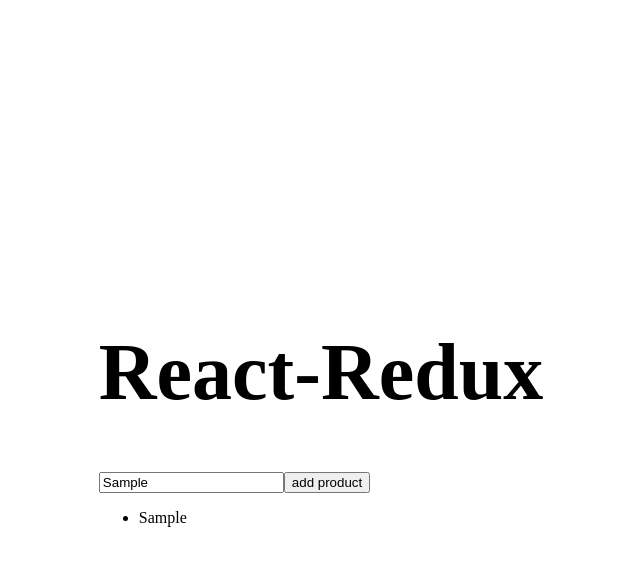
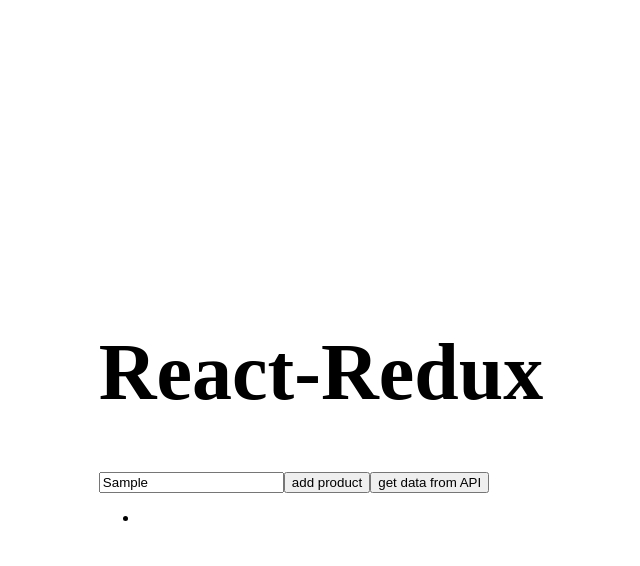
Before and after one commit to dosepehr/redux-playground, a React (Vite) app: page / in a window 1280 px wide. Both pictures are taken after typing "Sample" into the empty fields and a click on the button "add product". Shown: the top 566 px of the page, without its empty margins (319-959 px from the left). Built offline with nearby package versions, Linux system fonts and the light colour scheme.

Commit message:
render server data to dom

```diff
--- a/src/App.jsx
+++ b/src/App.jsx
@@ -1,6 +1,9 @@
 import { useState } from 'react';
 import { useDispatch } from 'react-redux';
-import { addProductAction } from './redux/store/Products';
+import {
+    addProductAction,
+    getProductsFromServerAction,
+} from './redux/store/Products';
 import './App.css';
 import Products from './Products';
 export default function App() {
@@ -19,6 +22,17 @@
             <button onClick={() => dispatch(addProductAction(productName))}>
                 add product
             </button>
+            <button
+                onClick={() =>
+                    dispatch(
+                        getProductsFromServerAction(
+                            'https://fakestoreapi.com/products'
+                        )
+                    )
+                }
+            >
+                get data from API
+            </button>
             <Products />
         </>
     );
--- a/src/Products.jsx
+++ b/src/Products.jsx
@@ -4,7 +4,7 @@
     return (
         <ul>
             {store.map((item) => (
-                <li key={crypto.randomUUID()}>{item}</li>
+                <li key={item.id}>{item.title}</li>
             ))}
         </ul>
     );
```
